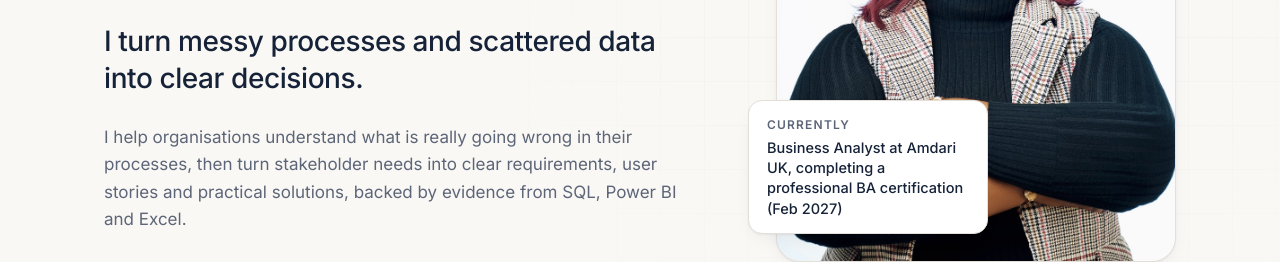
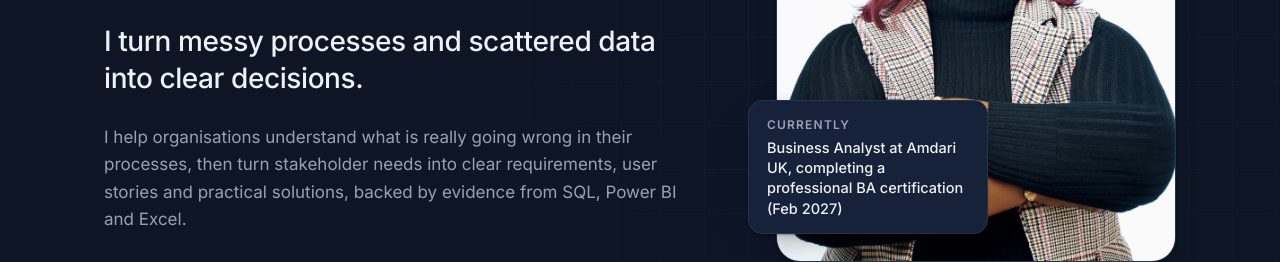
Before and after one commit to princessehimaelema/princessehimaelema.github.io, a plain HTML site: page index.html in a window 1280 px wide. Shown: the part 427-689 px from the top of the page. Drawn offline with Linux system fonts and the light colour scheme.

Commit message:
Add files via upload

```diff
--- a/assets/js/script.js
+++ b/assets/js/script.js
@@ -41,14 +41,14 @@
   var toggle = document.querySelectorAll(".theme-toggle");
   function setTheme(t) {
     root.setAttribute("data-theme", t);
-    try { localStorage.setItem("theme", t); } catch (e) {}
+    try { localStorage.setItem("theme-v2", t); } catch (e) {}
     var meta = document.querySelector('meta[name="theme-color"]');
     if (meta) meta.setAttribute("content", t === "dark" ? "#0e1626" : "#faf8f5");
     toggle.forEach(function (b) {
       b.setAttribute("aria-label", t === "dark" ? "Switch to light mode" : "Switch to dark mode");
     });
   }
-  setTheme(root.getAttribute("data-theme") || "light");
+  setTheme(root.getAttribute("data-theme") || "dark");
   toggle.forEach(function (b) {
     b.addEventListener("click", function () {
       setTheme(root.getAttribute("data-theme") === "dark" ? "light" : "dark");
--- a/index.html
+++ b/index.html
@@ -1,5 +1,5 @@
 <!doctype html>
-<html lang="en-GB" class="no-js">
+<html lang="en-GB" class="no-js" data-theme="dark">
 <head>
   <meta charset="utf-8">
   <meta name="viewport" content="width=device-width, initial-scale=1">
@@ -8,7 +8,7 @@
   <title>Princess Ehima Elema | Business Analyst, London</title>
   <meta name="description" content="Princess Ehima Elema is a London-based Business Analyst with over 10 years in business management and operations, including 5+ years in business analysis. Requirements, process improvement and business intelligence.">
   <meta name="author" content="Princess Ehima Elema">
-  <meta name="theme-color" content="#faf8f5">
+  <meta name="theme-color" content="#0e1626">
   <link rel="canonical" href="https://princessehimaelema.github.io/theanalyst/">
 
   <!-- Open Graph (LinkedIn, WhatsApp, Facebook previews) -->
@@ -41,8 +41,8 @@
   <script>
     (function () {
       var t = null;
-      try { t = localStorage.getItem("theme"); } catch (e) {}
-      if (!t) t = window.matchMedia && window.matchMedia("(prefers-color-scheme: dark)").matches ? "dark" : "light";
+      try { t = localStorage.getItem("theme-v2"); } catch (e) {}
+      if (!t) t = "dark"; // default look: dark navy. Change to "light" to start in light mode
       document.documentElement.setAttribute("data-theme", t);
     })();
   </script>
```
Also changed, not shown: projects/bright-bank.html (+4 -4 lines), projects/crestline-bank.html (+4 -4 lines), 1 other file.
